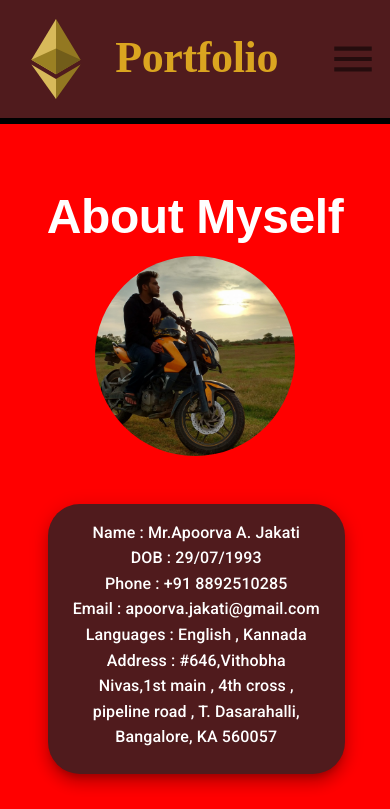
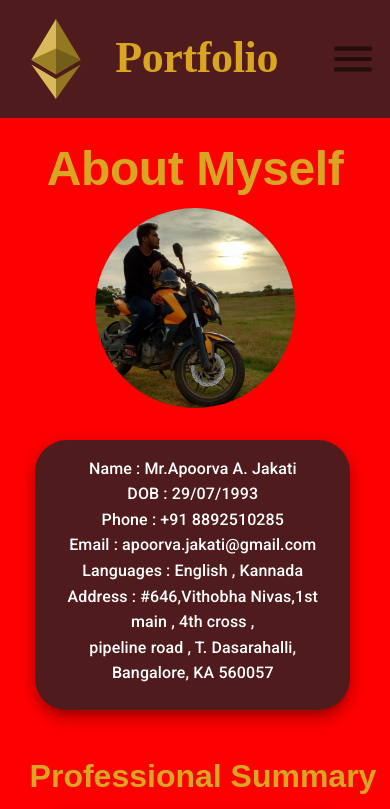
Before and after one commit to Apoorva29071993/Portfolio, a React (Create React App) app: page /about in a window 390 px wide. Shown: the top 809 px of the page. Built offline with nearby package versions, Linux system fonts and the light colour scheme; a web font is replaced by a local one.

Commit message:
Alignment changes of About Page

```diff
--- a/src/components/About.jsx
+++ b/src/components/About.jsx
@@ -26,7 +26,7 @@ const useStyles = makeStyles(theme => ({
         width: "15em",
         marginTop : "2rem",
         marginBottom : "2rem",
-        marginLeft : "5rem",
+        marginLeft : "15rem",
         marginRight : "10rem",
         [theme.breakpoints.down("sm")]: {
           height: "10em",
@@ -43,6 +43,7 @@ const useStyles = makeStyles(theme => ({
             maxHeight: 300,
             maxWidth: 300,
             marginRight : "1rem",
+            marginLeft : "5rem",
             marginTop : "0.5em",
           }
     } ,
@@ -96,9 +97,9 @@ const useStyles = makeStyles(theme => ({
             paddingBottom : "0",
             paddingLeft : "0.5em",
             paddingRight : "0.5em",
-            marginLeft : "2em",
+            marginLeft : "1.2em",
             //borderRadius : "25%",
-            width : "75%"
+            width : "80%"
         }
     },
     summary : {
@@ -122,6 +123,7 @@ const useStyles = makeStyles(theme => ({
         [theme.breakpoints.down("xs")]: {
             marginRight : 0,
             marginLeft : "-4rem",
+            marginTop : 0
         }
     },
     firstCard : {
@@ -130,6 +132,7 @@ const useStyles = makeStyles(theme => ({
         marginBottom : "3rem",
         marginRight : "2rem",
         [theme.breakpoints.down("xs")]: {
+            marginTop : "0",
             marginRight : 0,
             marginLeft : "5rem"
         }
@@ -197,6 +200,13 @@ const useStyles = makeStyles(theme => ({
             fontSize : "1em",
             marginLeft : "4em"
         }
+    },
+    h3 : {
+        ...theme.typography.h3 ,
+        [theme.breakpoints.down("xs")]:{
+            textAlign : "center",
+            fontSize : "1rem"
+        }
     }
 }))
 
@@ -219,7 +229,7 @@ export default function About(props) {
                     marginLeft : matchesSM ? "4rem" : undefined,
                     marginTop : matchesSM ? "4rem" : undefined,
                     textAlign : "center" ,
-                    color : "white"}}>
+                    }}>
                         About Myself
                     </Typography>
                 </Grid>
@@ -238,7 +248,8 @@ export default function About(props) {
 
                     <Grid item className={classes.firstCard}>
                         <Grid container direction="column" >
-                            <Grid item style={{marginBottom : "2em"}}>
+                            <Grid item style={{marginBottom : matchesXS ? "0" : "2em" ,
+                                                marginTop : matchesXS ? "2em" : 0}}>
                                     <Card className={classes.card}>
                                         <CardContent>
                                         <Grid item >
@@ -295,8 +306,8 @@ export default function About(props) {
 
 
                     <Grid item className={classes.firstCard}>
-                            <Grid style={{ color : "white" , textAlign : "center"}}>
-                            <Typography variant="h3" className={classes.educationText}>
+                            <Grid style={{  textAlign : "center" , marginBottom : "1rem" }}>
+                            <Typography variant="h3" >
                           Professional Summary
                         </Typography>
                             </Grid>
@@ -327,8 +338,8 @@ export default function About(props) {
             </Grid>
 
             <Grid item className={classes.firstCard}>
-                            <Grid style={{ color : "white" , textAlign : "center"}}>
-                            <Typography variant="h3" className={classes.educationText}>
+                            <Grid style={{  textAlign : "center" , marginBottom : "1rem"}}>
+                            <Typography variant="h3" >
                           Work History
                         </Typography>
                             </Grid>
@@ -438,8 +449,8 @@ export default function About(props) {
 
                     <Grid item className={classes.firstCard}>
 
-                    <Grid item>
-                        <Typography variant="h3"  style={{ color : "white" , textAlign : "center"}}>
+                    <Grid item style={{ textAlign : "center" , marginBottom : "1rem"}}>
+                        <Typography variant="h3"  >
                             Education
                         </Typography>
                     </Grid>
@@ -623,6 +634,11 @@ export default function About(props) {
 
                 <Grid container direction="column" alignItems="center">
 
+                <Grid item style={{  marginLeft : "3em" , marginBottom : matchesXS ? "1rem" : "-3rem"}}>
+                       <Typography variant="h3" >
+                          Skills
+                        </Typography>
+                    </Grid>
 
                     <Grid item>
                     <Skills />
--- a/src/components/Skills.jsx
+++ b/src/components/Skills.jsx
@@ -35,8 +35,8 @@ const useStyles = makeStyles(theme => ({
     },
     firstContainer: {
         marginTop : "5em",
-        [theme.breakpoints.down("sm")] : {
-            marginTop : "2em",
+        [theme.breakpoints.down("xs")] : {
+            marginTop : "0em",
         }
     },
     card : {
@@ -44,6 +44,7 @@ const useStyles = makeStyles(theme => ({
         boxShadow : theme.shadows[10],
         borderRadius : "5%" ,
         padding : "0.5em",
+        marginRight : "1rem",
         [theme.breakpoints.down("sm")] : {
             paddingTop : 0 ,
             paddingBottom : 0,
@@ -58,7 +59,8 @@ const useStyles = makeStyles(theme => ({
             paddingLeft : 0,
             paddingRight : 0,
             borderRadius : 0,
-            width : "100%"
+            width : "100%",
+            marginRight : 0
         }
     },
     firstItem : {
@@ -110,11 +112,7 @@ export default function Skills(props) {
                 <Grid item className={classes.firstRow}>
                     <Grid container justify={matchesSM ? "center" : "space-between"} direction="row" className={classes.firstContainer}>
 
-                    <Grid item container direction="column" alignItems="center">
-                       <Typography variant="h3" style={{ color : "white" , marginTop : "1em"}}>
-                          Skills
-                        </Typography>
-                    </Grid>
+
 
                         <Grid item className={classes.firstItem}>
                             <Card className={classes.card}>
--- a/src/components/ui/Theme.js
+++ b/src/components/ui/Theme.js
@@ -42,6 +42,12 @@ export default createMuiTheme({
             color : `${Gold}`,
             fontWeight : 700
         },
+        h3 : {
+            fontFamily : "Arial",
+            fontSize : "2rem" ,
+            color : `${Gold}`,
+            fontWeight : 700
+        },
         subtitle1 : {
             fontSize : "1.25rem",
             fontWeight : 300,
```
